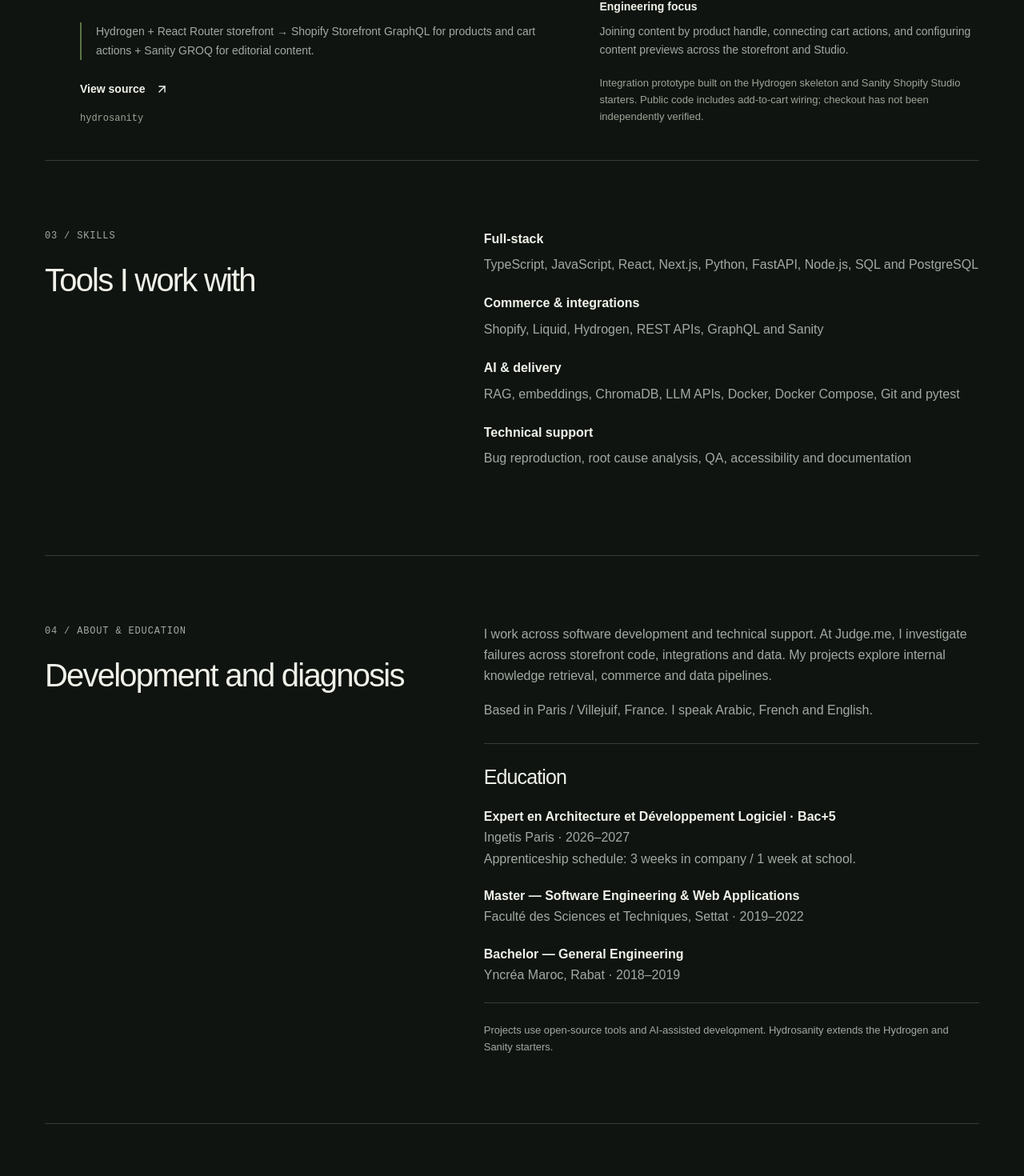
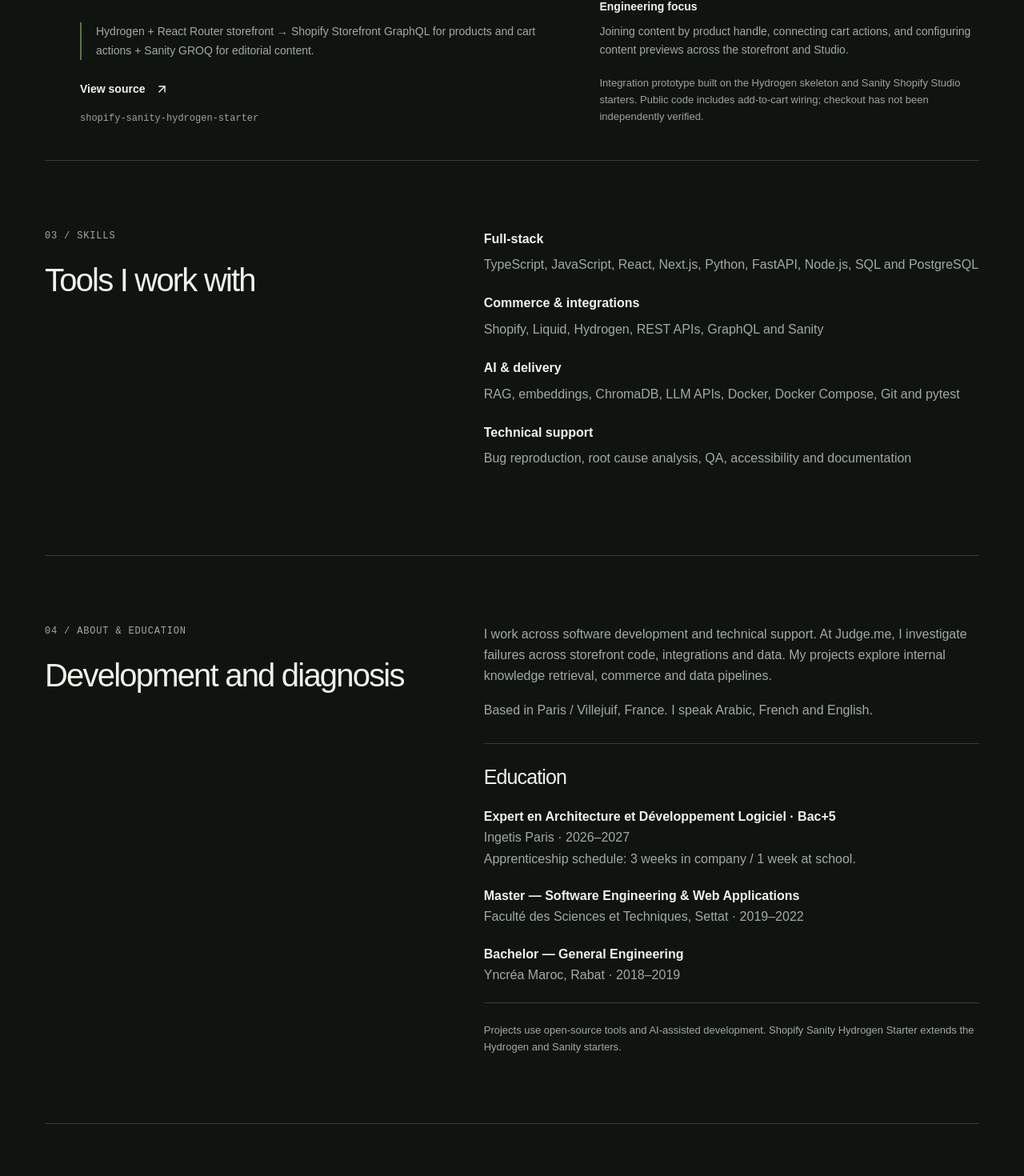
Before and after one commit to ouastihamza/ouastihamza.github.io, a Next.js app: page / in a window 1280 px wide. Shown: the part 3312-4782 px from the top of the page at 80% size. Built offline with nearby package versions, Linux system fonts and the light colour scheme.

Commit message:
Update Shopify starter name and repository links

```diff
--- a/app/data/projects.ts
+++ b/app/data/projects.ts
@@ -71,8 +71,8 @@
     screenshotAlt: "Shopify Technical Studies interface with section navigation and Shopify technical problem-solving overview.",
   },
   {
-    id: "hydrosanity",
-    title: "Hydrosanity",
+    id: "shopify-sanity-hydrogen-starter",
+    title: "Shopify Sanity Hydrogen Starter",
     category: "HEADLESS COMMERCE / CMS",
     description:
       "Connect Shopify’s product catalog with Sanity’s editorial content, giving a storefront product pages that combine commerce data and rich content.",
@@ -90,9 +90,9 @@
     challenges:
       "Joining content by product handle, connecting cart actions, and configuring content previews across the storefront and Studio.",
     note: "Integration prototype built on the Hydrogen skeleton and Sanity Shopify Studio starters. Public code includes add-to-cart wiring; checkout has not been independently verified.",
-    githubUrl: `${GITHUB_PROFILE}/hydrosanity`,
+    githubUrl: `${GITHUB_PROFILE}/shopify-sanity-hydrogen-starter`,
     liveUrl: null,
-    repositoryName: "hydrosanity",
+    repositoryName: "shopify-sanity-hydrogen-starter",
     featured: true,
     status: "Integration prototype",
     year: 2025,
--- a/app/page.tsx
+++ b/app/page.tsx
@@ -127,7 +127,7 @@
           <div><p className="eyebrow">03 / SKILLS</p><h2>Tools I work with</h2></div>
           <dl className="skills-list"><div><dt>Full-stack</dt><dd>TypeScript, JavaScript, React, Next.js, Python, FastAPI, Node.js, SQL and PostgreSQL</dd></div><div><dt>Commerce & integrations</dt><dd>Shopify, Liquid, Hydrogen, REST APIs, GraphQL and Sanity</dd></div><div><dt>AI & delivery</dt><dd>RAG, embeddings, ChromaDB, LLM APIs, Docker, Docker Compose, Git and pytest</dd></div><div><dt>Technical support</dt><dd>Bug reproduction, root cause analysis, QA, accessibility and documentation</dd></div></dl>
         </section>
-        <section id="about" className="practice wrap"><div><p className="eyebrow">04 / ABOUT & EDUCATION</p><h2>Development and diagnosis</h2></div><div><p>I work across software development and technical support. At Judge.me, I investigate failures across storefront code, integrations and data. My projects explore internal knowledge retrieval, commerce and data pipelines.</p><p>Based in Paris / Villejuif, France. I speak Arabic, French and English.</p><div id="education" className="education"><h3>Education</h3><p><strong>Expert en Architecture et Développement Logiciel · Bac+5</strong><br />Ingetis Paris · 2026–2027<br />Apprenticeship schedule: 3 weeks in company / 1 week at school.</p><p><strong>Master — Software Engineering & Web Applications</strong><br />Faculté des Sciences et Techniques, Settat · 2019–2022</p><p><strong>Bachelor — General Engineering</strong><br />Yncréa Maroc, Rabat · 2018–2019</p></div><p className="authorship">Projects use open-source tools and AI-assisted development. Hydrosanity extends the Hydrogen and Sanity starters.</p></div></section>
+        <section id="about" className="practice wrap"><div><p className="eyebrow">04 / ABOUT & EDUCATION</p><h2>Development and diagnosis</h2></div><div><p>I work across software development and technical support. At Judge.me, I investigate failures across storefront code, integrations and data. My projects explore internal knowledge retrieval, commerce and data pipelines.</p><p>Based in Paris / Villejuif, France. I speak Arabic, French and English.</p><div id="education" className="education"><h3>Education</h3><p><strong>Expert en Architecture et Développement Logiciel · Bac+5</strong><br />Ingetis Paris · 2026–2027<br />Apprenticeship schedule: 3 weeks in company / 1 week at school.</p><p><strong>Master — Software Engineering & Web Applications</strong><br />Faculté des Sciences et Techniques, Settat · 2019–2022</p><p><strong>Bachelor — General Engineering</strong><br />Yncréa Maroc, Rabat · 2018–2019</p></div><p className="authorship">Projects use open-source tools and AI-assisted development. Shopify Sanity Hydrogen Starter extends the Hydrogen and Sanity starters.</p></div></section>
         <section id="contact" className="contact wrap">
           <p className="eyebrow">LET’S CONNECT</p>
           <h2>Contact me.</h2>
```
